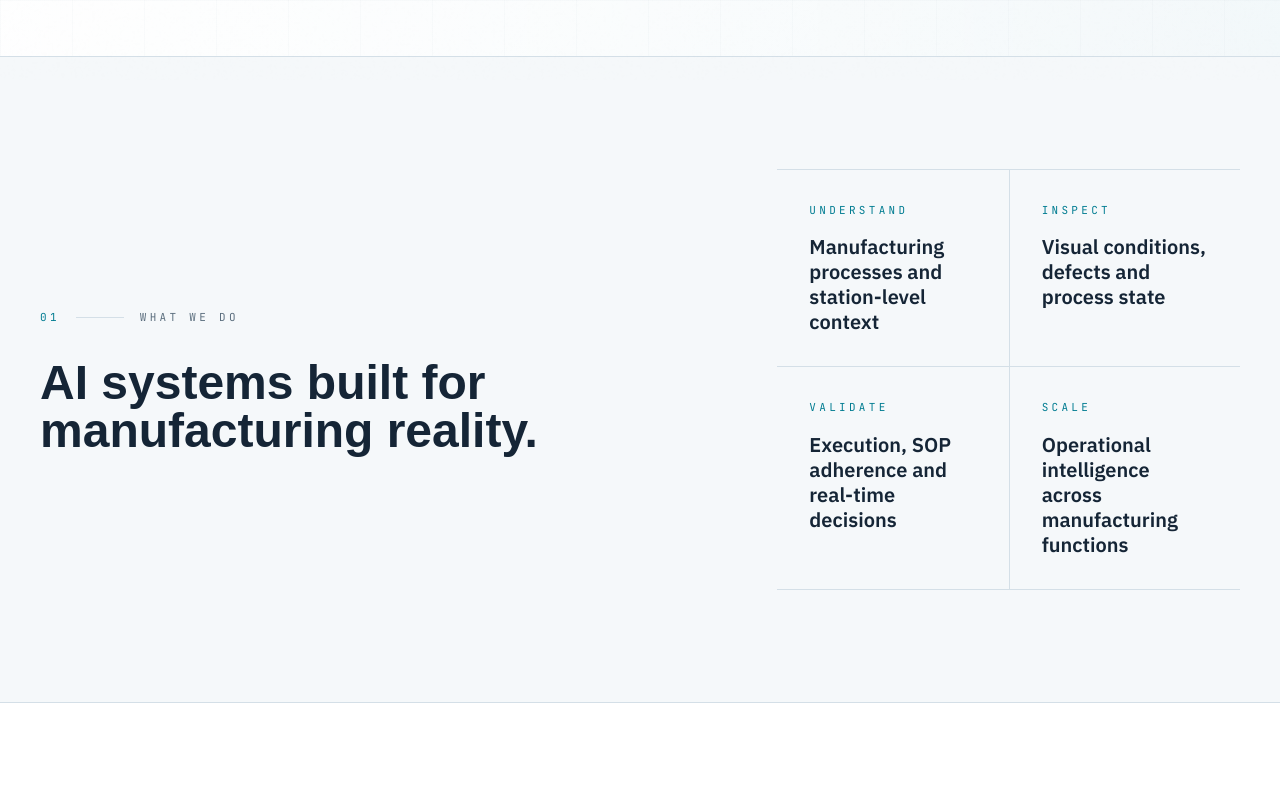
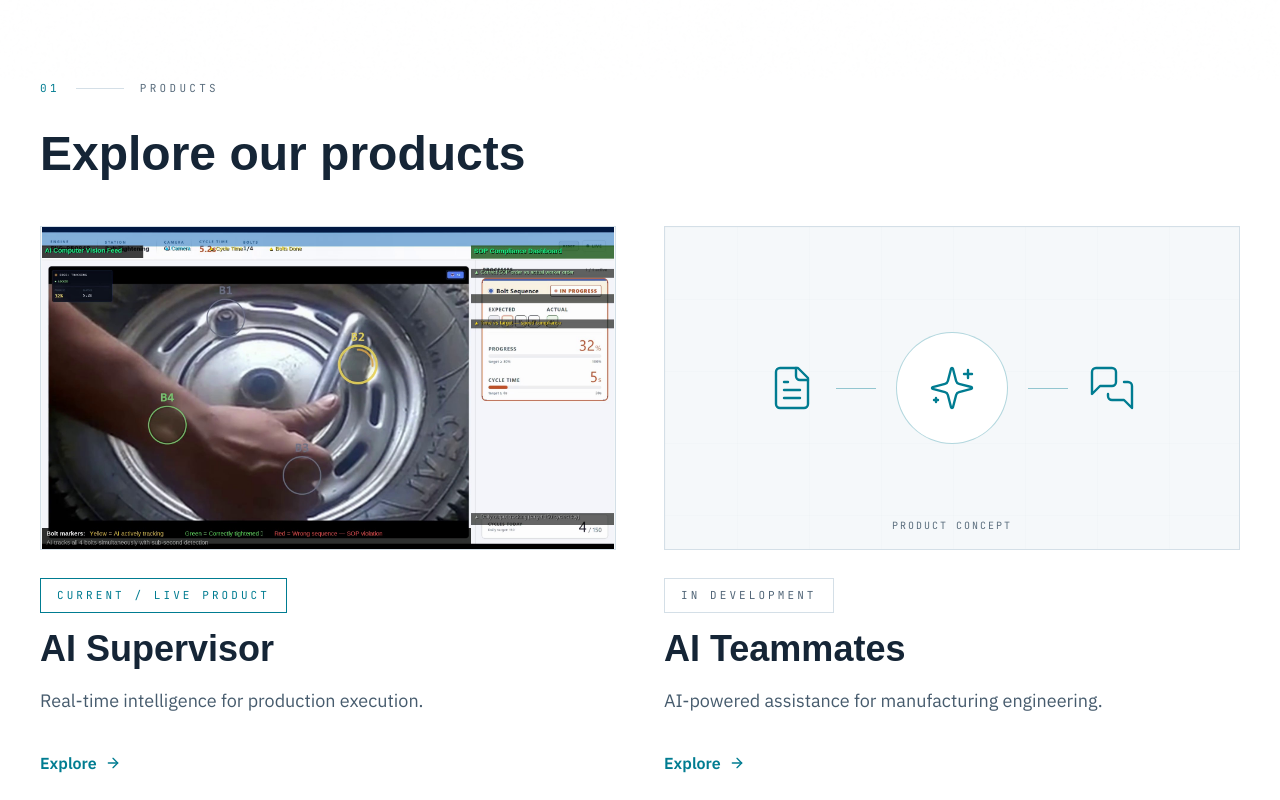
Before and after one commit to samarth-biztel/Biztel-AI, a Next.js app: page / in a window 1280 px wide. Shown: the part 720-1520 px from the top of the page. Built offline with nearby package versions, Linux system fonts and the light colour scheme; a web font is replaced by a local one.

Commit message:
Update homepage positioning and two-product presentation

```diff
--- a/src/app/page.tsx
+++ b/src/app/page.tsx
@@ -3,9 +3,7 @@
 import { Header } from '@/components/Header';
 import { Footer } from '@/components/Footer';
 import { Hero } from '@/components/home/Hero';
-import { WhatWeDo } from '@/components/home/WhatWeDo';
-import { AISupervisor } from '@/components/home/AISupervisor';
-import { FutureVision } from '@/components/home/FutureVision';
+import { Products } from '@/components/home/Products';
 import { BookDemo } from '@/components/home/BookDemo';
 import { useSiteNavigation } from '@/hooks/useSiteNavigation';
 
@@ -16,10 +14,8 @@ export default function HomePage() {
       <Header onNavigate={navigate} currentPath="/" />
       <main>
         <Hero onNavigate={navigate} />
-        <WhatWeDo />
-        <AISupervisor onNavigate={navigate} />
-        <FutureVision onNavigate={navigate} />
-        <BookDemo compact chapterNumber="04" onNavigate={navigate} />
+        <Products />
+        <BookDemo compact chapterNumber="02" onNavigate={navigate} />
       </main>
       <Footer onNavigate={navigate} />
     </div>
--- a/src/components/home/Hero.tsx
+++ b/src/components/home/Hero.tsx
@@ -16,11 +16,11 @@ export function Hero({ onNavigate }: { onNavigate: (path: string) => void }) {
           className="motion-reveal w-full"
         >
           <h1 className="heading-1 max-w-[1040px] text-ink">
-            AI-Powered Manufacturing Intelligence
+            The intelligence layer for factory execution.
           </h1>
 
           <p className="mt-9 max-w-[700px] text-lg leading-8 text-steel-300 md:text-xl">
-            BiztelAI turns process, visual and operational context into actionable intelligence for the people running the factory.
+            BiztelAI turns video, machine signals, documents and operational knowledge into usable context for manufacturing teams.
           </p>
           <div className="mt-11 flex flex-wrap gap-4">
             <button onClick={() => onNavigate('/contact#book-demo')} className="btn-primary">
--- /dev/null
+++ b/src/components/home/Products.tsx
@@ -0,0 +1,65 @@
+import Image from 'next/image';
+import Link from 'next/link';
+import { ArrowRight, FileText, MessagesSquare, Sparkles } from 'lucide-react';
+import { Reveal, Chapter } from '@/components/ui/Reveal';
+
+export function Products() {
+  return (
+    <section id="products" aria-labelledby="products-heading" className="border-b border-line bg-surface text-ink">
+      <div className="container-x py-24 lg:py-28">
+        <Reveal>
+          <Chapter n="01" label="Products" />
+          <h2 id="products-heading" className="mt-8 font-display text-4xl font-extrabold leading-tight sm:text-5xl">
+            Explore our products
+          </h2>
+        </Reveal>
+
+        <div className="mt-12 grid gap-14 md:grid-cols-2 md:gap-8 lg:gap-12">
+          <Reveal className="min-w-0">
+            <Link href="/products/ai-supervisor" aria-label="Explore AI Supervisor" className="group block focus-visible:outline focus-visible:outline-2 focus-visible:outline-offset-8 focus-visible:outline-accent">
+              <div className="relative aspect-video overflow-hidden border border-line bg-muted">
+                <Image
+                  src="/videos/tightening_poster.jpg"
+                  alt="AI Supervisor demo UI showing bolt tracking and the SOP compliance dashboard during tightening."
+                  fill
+                  sizes="(min-width: 1280px) 600px, (min-width: 768px) 46vw, 92vw"
+                  className="object-contain"
+                />
+              </div>
+              <span className="tag tag-current mt-7">Current / Live Product</span>
+              <h3 className="mt-4 font-display text-3xl font-extrabold sm:text-4xl">AI Supervisor</h3>
+              <p className="mt-4 text-lg leading-8 text-steel-300">Real-time intelligence for production execution.</p>
+              <span className="mt-6 inline-flex min-h-11 items-center gap-2 font-semibold text-accent group-hover:underline">
+                Explore <ArrowRight aria-hidden="true" className="h-4 w-4" />
+              </span>
+            </Link>
+          </Reveal>
+
+          <Reveal className="min-w-0" delay={0.1}>
+            <Link href="/ai-teammates" aria-label="Explore AI Teammates" className="group block focus-visible:outline focus-visible:outline-2 focus-visible:outline-offset-8 focus-visible:outline-accent">
+              <div role="img" aria-label="AI Teammates concept illustration: manufacturing documents and conversations connected with AI assistance." className="relative flex aspect-video items-center justify-center overflow-hidden border border-line bg-muted">
+                <div className="absolute inset-0 grid-bg opacity-50" />
+                <div aria-hidden="true" className="relative flex items-center justify-center px-6 text-accent">
+                  <FileText className="h-10 w-10 shrink-0 sm:h-12 sm:w-12" strokeWidth={1.2} />
+                  <span className="mx-3 h-px w-6 bg-accent/40 sm:mx-5 sm:w-10" />
+                  <div className="flex h-20 w-20 shrink-0 items-center justify-center rounded-full border border-accent/30 bg-surface sm:h-28 sm:w-28">
+                    <Sparkles className="h-9 w-9 sm:h-12 sm:w-12" strokeWidth={1.2} />
+                  </div>
+                  <span className="mx-3 h-px w-6 bg-accent/40 sm:mx-5 sm:w-10" />
+                  <MessagesSquare className="h-10 w-10 shrink-0 sm:h-12 sm:w-12" strokeWidth={1.2} />
+                </div>
+                <span className="absolute bottom-4 font-mono text-[10px] uppercase tracking-[0.2em] text-steel-500">Product concept</span>
+              </div>
+              <span className="tag tag-future mt-7">In Development</span>
+              <h3 className="mt-4 font-display text-3xl font-extrabold sm:text-4xl">AI Teammates</h3>
+              <p className="mt-4 text-lg leading-8 text-steel-300">AI-powered assistance for manufacturing engineering.</p>
+              <span className="mt-6 inline-flex min-h-11 items-center gap-2 font-semibold text-accent group-hover:underline">
+                Explore <ArrowRight aria-hidden="true" className="h-4 w-4" />
+              </span>
+            </Link>
+          </Reveal>
+        </div>
+      </div>
+    </section>
+  );
+}
```
